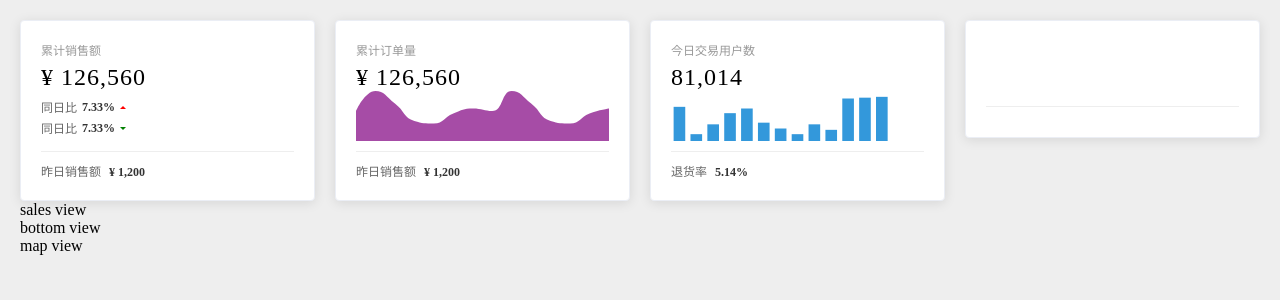
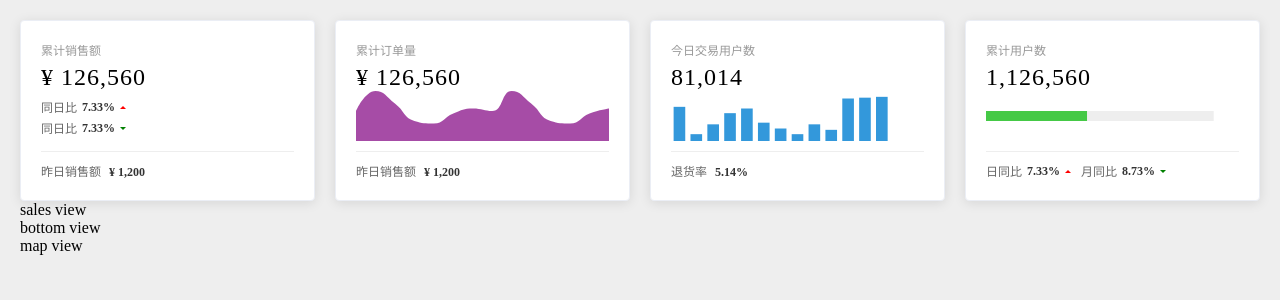
Before and after one commit to Yuan-Desheng/Desktop, a Vue app in the folder imooc-datav-report-dev/: page /#/ in a window 1280 px wide. Shown: the top 300 px of the page. Built offline with nearby package versions, Linux system fonts and the light colour scheme.

Commit message:
5-11 累计用户数组件开发（上）

```diff
--- a/imooc-datav-report-dev/src/components/TopView/components/CommonCard/index.vue
+++ b/imooc-datav-report-dev/src/components/TopView/components/CommonCard/index.vue
@@ -64,4 +64,21 @@
   color: #333;
   font-weight: 700;
 }
+
+.increase {
+  width: 0;
+  height: 0;
+  border-width: 3px;
+  border-color: transparent transparent red transparent;
+  border-style: solid;
+  margin: 0 0 3px 5px;
+}
+.decrease{
+  width: 0;
+  height: 0;
+  border-width: 3px;
+  border-color: green transparent transparent transparent;
+  border-style: solid;
+  margin: 3px 0 0 5px;
+}
 </style>
--- a/imooc-datav-report-dev/src/components/TopView/components/TodayUsers/index.vue
+++ b/imooc-datav-report-dev/src/components/TopView/components/TodayUsers/index.vue
@@ -1,7 +1,7 @@
 <template>
   <common-card title="今日交易用户数" value="81,014">
     <template>
-      <div id="total-users-chart" :style="{ width: '100%',height: '100%'}">
+      <div id="today-users-chart" :style="{ width: '100%',height: '100%'}">
       </div>
     </template>
     <template v-slot:footer>
@@ -18,7 +18,7 @@
   name: "index",
   mixins: [CommonCardMixin],
   mounted() {
-    const chartDom = document.getElementById('total-users-chart')
+    const chartDom = document.getElementById('today-users-chart')
     const chart = this.$echarts.init(chartDom)
     chart.setOption({
       color: ['#3398DB'],
--- a/imooc-datav-report-dev/src/components/TopView/components/TotalSales/index.vue
+++ b/imooc-datav-report-dev/src/components/TopView/components/TotalSales/index.vue
@@ -42,22 +42,6 @@
     font-size: 12px;
     margin-top: 3px;
     color: #666;
-    .increase {
-      width: 0;
-      height: 0;
-      border-width: 3px;
-      border-color: transparent transparent red transparent;
-      border-style: solid;
-      margin: 0 0 3px 5px;
-    }
-    .decrease{
-      width: 0;
-      height: 0;
-      border-width: 3px;
-      border-color: green transparent transparent transparent;
-      border-style: solid;
-      margin: 3px 0 0 5px;
-    }
   }
 }
 </style>
--- a/imooc-datav-report-dev/src/components/TopView/components/TotalUsers/index.vue
+++ b/imooc-datav-report-dev/src/components/TopView/components/TotalUsers/index.vue
@@ -1,15 +1,79 @@
 <template>
-  <common-card />
+  <common-card title="累计用户数" value="1,126,560">
+    <template>
+      <div id="total-users-chart" :style="{ width: '100%',height: '100%'}">
+      </div>
+    </template>
+    <template v-slot:footer>
+      <div class="total-users-footer">
+        <span>日同比</span>
+        <span class="emphasis">7.33%</span>
+        <div class="increase"/>
+        <span class="month">月同比</span>
+        <span class="emphasis">8.73%</span>
+        <div class="decrease"/>
+      </div>
+    </template>
+  </common-card>
 </template>
 
 <script>
-import CommonCardMixin from "@/mixins/commonCardMixin";
+import CommonCardMixin from '@/mixins/commonCardMixin'
+
 export default {
-  name: "index",
-  mixins: [CommonCardMixin]
+  name: 'index',
+  mixins: [CommonCardMixin],
+  mounted() {
+    const chartDom = document.getElementById('total-users-chart')
+    const chart = this.$echarts.init(chartDom)
+    chart.setOption({
+      xAxis: {
+        type: 'value',
+        show: false
+      },
+      yAxis: {
+        type: 'category',
+        show: false
+      },
+      series: [
+        {
+          type: 'bar',
+          stack: '总量',
+          data: [200],
+          barWidth: 10,
+          itemStyle: {
+            color: '#45c946'
+          }
+        },
+        {
+          type: 'bar',
+          stack: '总量',
+          data: [250],
+          barWidth: 10,
+          itemStyle: {
+            color: '#eee'
+          }
+        }
+      ],
+      grid: {
+        top: 0,
+        bottom: 0,
+        left: 0,
+        right: 0
+      }
+    })
+  }
 }
 </script>
 
 <style scoped>
+.total-users-footer {
+  display: flex;
+  align-items: center;
+
+  .month {
+    margin-left: 10px;
+  }
+}
 
 </style>
```
